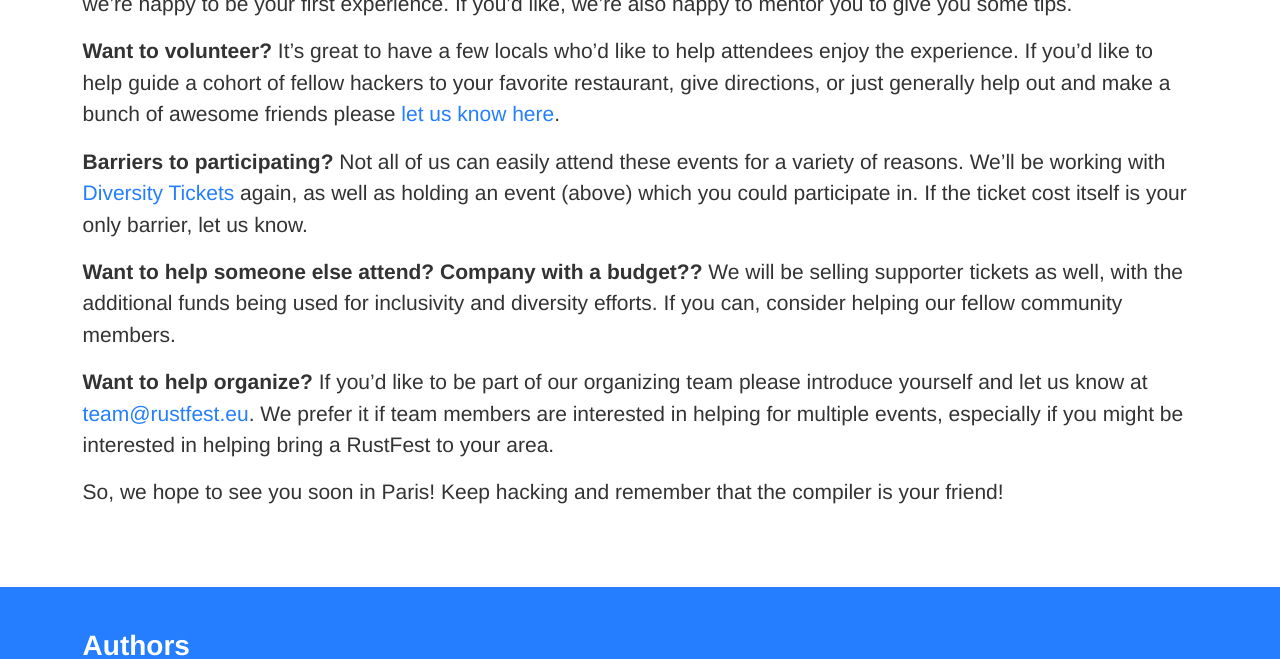
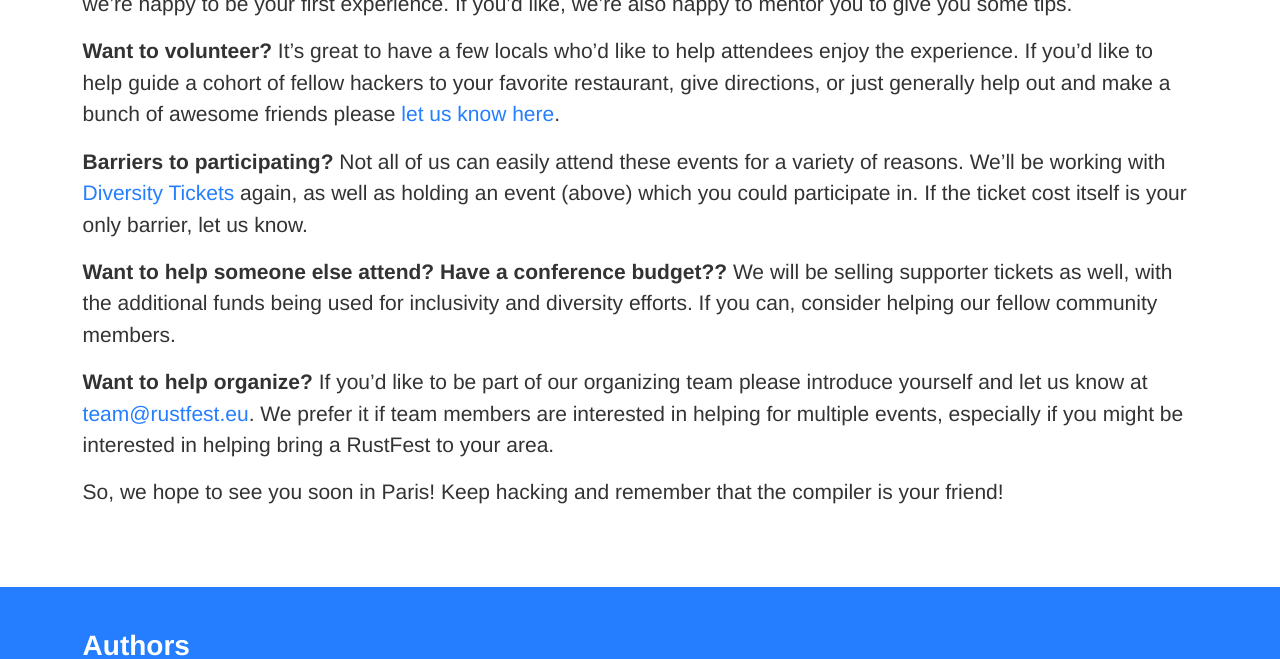
Before and after one commit to RustFestEU/blog.rustfest.eu, a Jekyll site: the page built from _posts/2018-02-05-lets-step-in-paris.md, in a window 1280 px wide and 900 px high, scrolled down 1492 px, cut to the strip 0-659 px from the top of the window. Built offline with Jekyll 4.4.1, drawn with Linux system fonts in a browser that asks for light colours.

Commit message:
Plug conference budgets instead of company owners.

```diff
--- a/_posts/2018-02-05-lets-step-in-paris.md
+++ b/_posts/2018-02-05-lets-step-in-paris.md
@@ -29,7 +29,7 @@
 
 **Barriers to participating?** Not all of us can easily attend these events for a variety of reasons. We'll be working with [Diversity Tickets](https://diversitytickets.org/) again, as well as holding an event (above) which you could participate in. If the ticket cost itself is your only barrier, let us know.
 
-**Want to help someone else attend? Company with a budget??** We will be selling supporter tickets as well, with the additional funds being used for inclusivity and diversity efforts. If you can, consider helping our fellow community members.
+**Want to help someone else attend? Have a conference budget??** We will be selling supporter tickets as well, with the additional funds being used for inclusivity and diversity efforts. If you can, consider helping our fellow community members.
 
 **Want to help organize?** If you'd like to be part of our organizing team please introduce yourself and let us know at [team@rustfest.eu](mailto:team@rustfest.eu). We prefer it if team members are interested in helping for multiple events, especially if you might be interested in helping bring a RustFest to your area.
 
```
